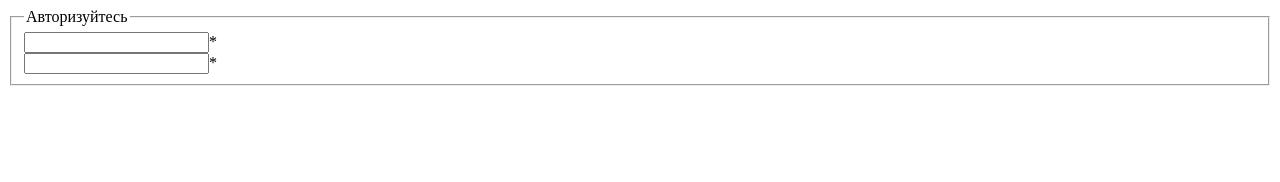
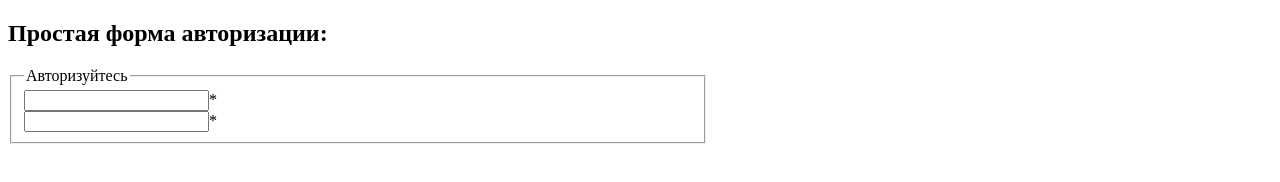
Before and after one commit to SergMaks/Sergey_Maksimov, a plain HTML site: page lessons/home/05_HTML/base/index3.html in a window 1280 px wide. Drawn offline with Linux system fonts and the light colour scheme.

Commit message:
finished

```diff
--- a/lessons/home/05_HTML/base/index3.html
+++ b/lessons/home/05_HTML/base/index3.html
@@ -4,14 +4,14 @@
     <meta charset="UTF-8">
     <title>Document</title>
     <style>
-        boly{
-            height: 700px;
+        body{
+            width: 700px;
         }
     </style>
 </head>
 <body>
-    <!-- Простая форма авторизации: -->
 
+    <h2>Простая форма авторизации:</h2>
     <form action="http://fe.it-academy.by/TestForm.php" method="post" target="_blank">
         <fieldset>
             <legend>Авторизуйтесь</legend>
```
Also changed, not shown: lessons/home/05_HTML/base/index4.html (+16 -0 lines).
